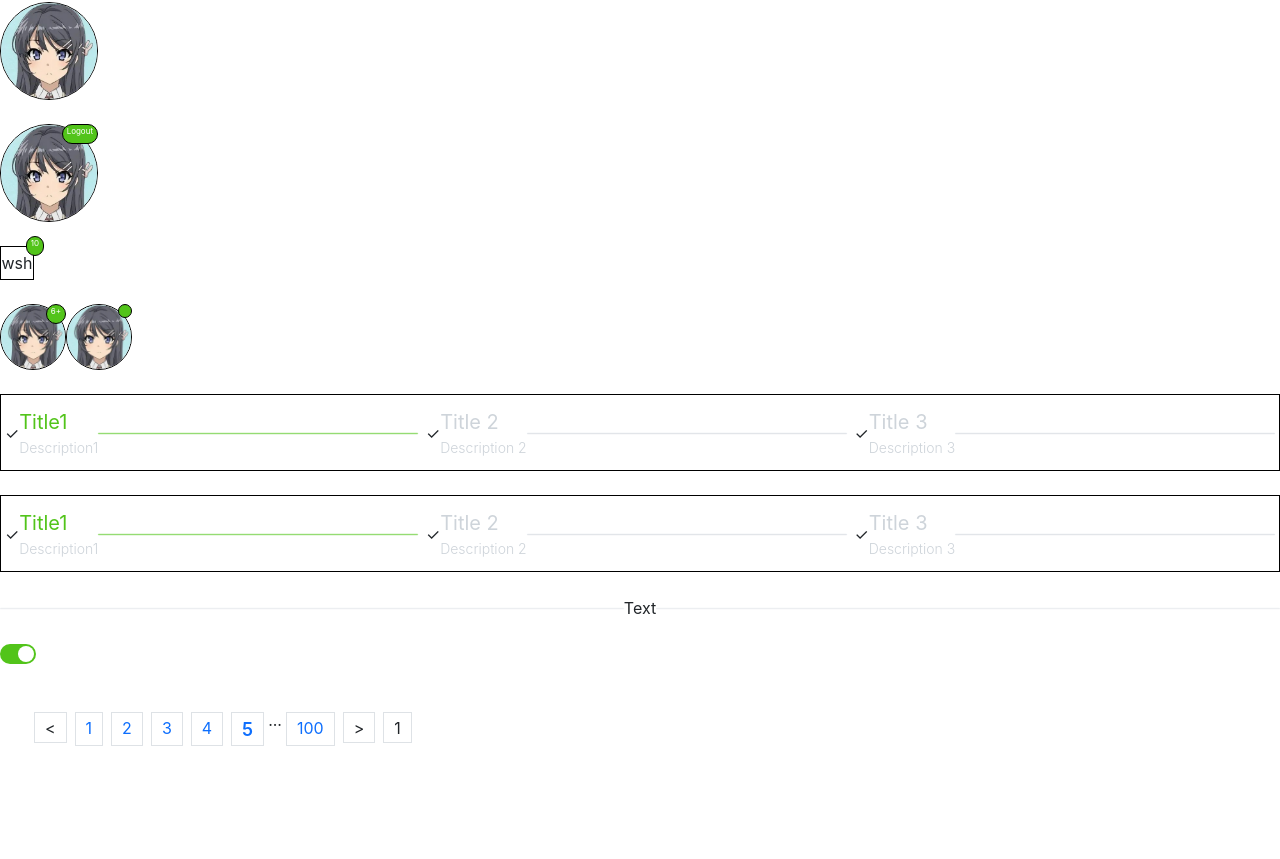
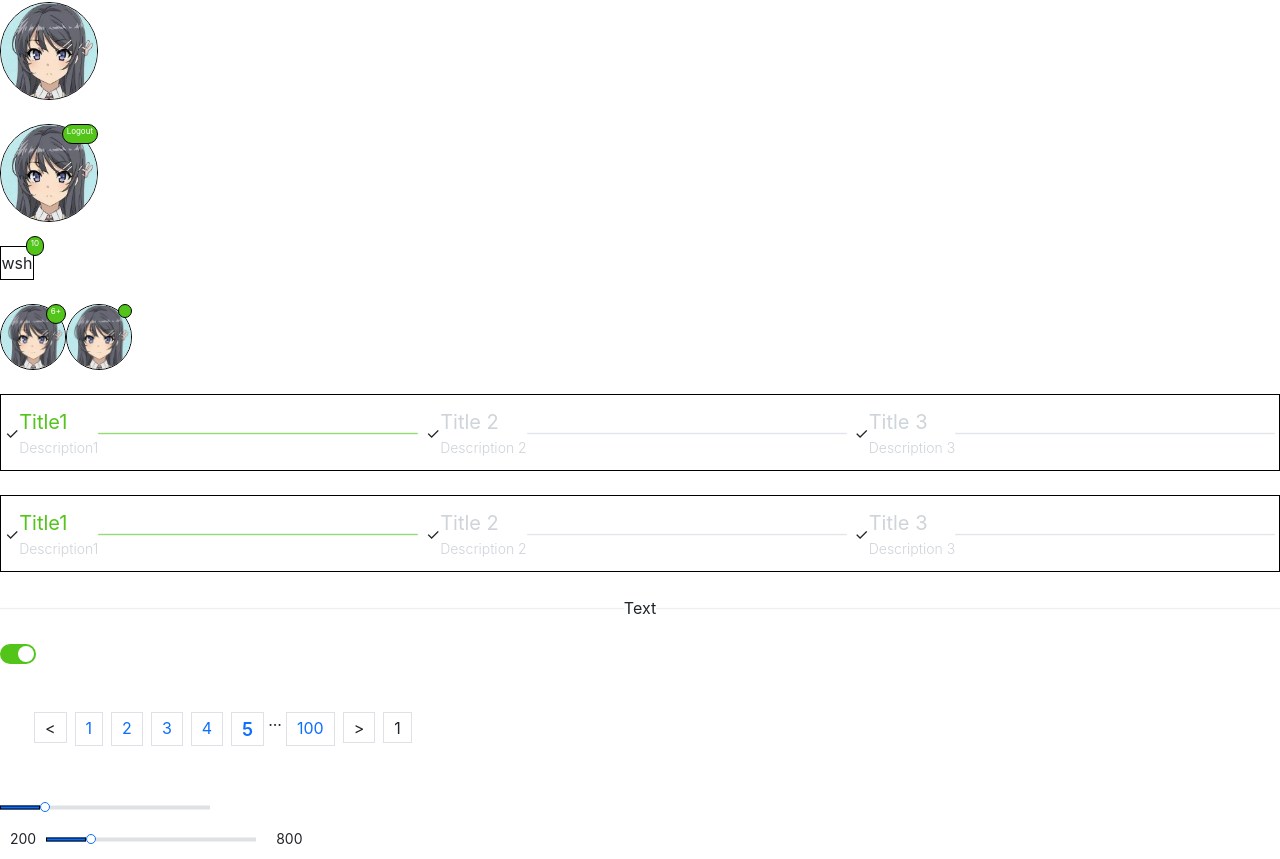
Before and after one commit to tachish/TUI, a React (Create React App) app: page / in a window 1280 px wide. Shown: the part 628-1487 px from the top of the page. Before the commit the page ends 1398 px from the top, so only its background shows below. Built offline with nearby package versions, Linux system fonts and the light colour scheme.

Commit message:
[feat]: Add Slider Component

```diff
--- a/src/App.tsx
+++ b/src/App.tsx
@@ -20,6 +20,7 @@ import Step from './components/steps/step';
 import Switch from './components/switch/switch';
 import Divider from './components/divider/divider';
 import Pagination from './components/pagination/pagination';
+import Slider from './components/slider/slider';
 
 const App: React.FC = () => {
   return (
@@ -231,6 +232,22 @@ const App: React.FC = () => {
         showTotal={false}
       >
       </Pagination>
+
+      <br/>
+
+      <Slider>
+      </Slider>
+      <br/>
+
+
+      <Slider
+        lowerNum={200}
+        upperNum={800}
+        onChange={(v)=>{
+          console.log(v)
+        }}
+      >
+      </Slider>
     </div>
   )
 }
--- /dev/null
+++ b/src/components/slider/_style.scss
@@ -0,0 +1,34 @@
+.slider {
+    display: inline-block;
+}
+
+.slider-trumb {
+    display: inline-block;
+    width: 10px;
+    height: 10px;
+    border-radius: 5px;
+    border: 1px solid $blue;
+    box-sizing: border-box;
+    //transform: translate(500px, 300px);
+}
+
+.slider-left {
+    display: inline-block;
+    background-color: $blue;
+    border: 1px solid #000;
+    height: 4px;
+    transform: translateY(-2.5px);
+}
+
+.slider-right {
+    display: inline-block;
+    background-color: $gray-300;
+    height: 4px;
+    transform: translateY(-2.5px);
+}
+
+.slider-display {
+    padding: 10px 10px;
+    font-size: $font-size-sm;
+    display: inline-block;
+}
--- /dev/null
+++ b/src/components/slider/slider.tsx
@@ -0,0 +1,101 @@
+import React, { useState, useRef } from 'react'
+import classnames from 'classnames';
+
+interface SliderProps {
+    lowerNum?: number
+    upperNum?: number
+    currentNum?: number
+    defaultPercent?: number
+    sliderWidth?: number
+    onChange?: (value: number) => void;
+}
+
+const Slider: React.FC<SliderProps> = (props) => {
+    const {
+        lowerNum,
+        upperNum,
+        defaultPercent,
+        sliderWidth,
+        onChange
+    } = props
+
+    // lock value true: has lock
+    const widthNum = sliderWidth !== undefined ? sliderWidth : 200
+    const diffValue = (upperNum !== undefined && lowerNum !== undefined) ? upperNum - lowerNum : 200
+    const [moveLock, setmoveLock] = useState(true)
+    const [beginX, setbeginX] = useState(0)
+    const [lwidth, setlwidth] = useState((defaultPercent as number) * 0.01 * widthNum)
+    const [rwidth, setrwidth] = useState((100 - (defaultPercent as number)) * 0.01 * widthNum)
+    const [value, setvalue] = useState(0)
+
+    return (
+        <>
+            {
+                lowerNum !== undefined ? <div className={"slider-display"}>
+                                            {lowerNum }
+                                        </div> : <></>
+            }
+
+            <div
+                className={"slider"}
+                // cause mouse maybe move much more faster than the thumb, so event should bind at parent node
+                onMouseDown={(e: React.MouseEvent) => {
+                    setbeginX(e.clientX)
+                    setmoveLock(false)
+                }}
+                onMouseUp={(e: React.MouseEvent) => {
+                    setmoveLock(true)
+                    setbeginX(0)
+                    setvalue(diffValue * lwidth / widthNum )
+                    if(onChange) {
+                        onChange(diffValue * lwidth / widthNum + (lowerNum as number))
+                    }
+                }}
+                onMouseMove={(e: React.MouseEvent) => {
+                    if (!moveLock) {
+                        // left 2 right offset is possitive
+                        const offset = (e.clientX - beginX)
+
+                        setbeginX(beginX + offset)
+                        setlwidth((lwidth + offset) > widthNum ? widthNum : ((lwidth + offset) < 0 ? 0 : (lwidth + offset)))
+                        setrwidth((rwidth - offset) > widthNum ? widthNum : ((rwidth - offset) < 0 ? 0 : (rwidth - offset)))
+                    }
+                }}
+                style={{
+                    width: widthNum + 20 + "px"
+                }}
+            >
+                <div
+                    className={"slider-left"}
+                    style={{
+                        width: lwidth + "px"
+                    }}
+                >
+                </div>
+                <div
+                    className={"slider-trumb"}
+                ></div>
+                <div
+                    className={"slider-right"}
+                    style={{
+                        width: rwidth + "px"
+                    }}
+                >
+                </div>
+            </div>
+
+            {
+                upperNum !== undefined ?
+                            <div className={"slider-display"}>
+                                {upperNum}
+                            </div>
+                            :<></>
+            }
+        </>
+    )
+}
+
+Slider.defaultProps = {
+    defaultPercent: 20
+}
+export default Slider
--- a/src/styles/_variables.scss
+++ b/src/styles/_variables.scss
@@ -306,27 +306,28 @@ $input-group-addon-border-color:        $input-border-color !default;
 
 // Progress bars
 
-$progress-font-size:                $font-size-base * .75 !default;
-$progress-bg:                       $gray-200 !default;
-$progress-border-radius:            $border-radius !default;
-$progress-bar-color:                $white !default;
-$progress-bar-transition:           width .6s ease !default;
+$progress-font-size:                    $font-size-base * .75 !default;
+$progress-bg:                           $gray-200 !default;
+$progress-border-radius:                $border-radius !default;
+$progress-bar-color:                    $white !default;
+$progress-bar-transition:               width .6s ease !default;
 
 // Avatar
-$avatar-square:                          square;
-$avatar-circle:                          circle;
+$avatar-square:                         square;
+$avatar-circle:                         circle;
+$avatar-font-size-base:                 $font-size-base * 2;
+$avatar-small-diameter:                 2rem !default;
+$avatar-normal-diameter:                4rem !default;
+$avatar-large-diameter:                 6rem !default;
+// Badg
+$badge-height:                          1.25rem !default;
+$badge-line-height:                     $line-height-base;
+$badge-padding:                         .25rem !default;
+$badge-font-size:                       .5rem !default;
+// step
+$step-padding-x:                        .25rem !default;
+$step-padding-y:                        .75rem !default;
 
-$avatar-font-size-base:                  $font-size-base * 2;
-$avatar-small-diameter:                  2rem !default;
-$avatar-normal-diameter:                 4rem !default;
-$avatar-large-diameter:                  6rem !default;
-
-// Badge
-$badge-height:                           1.25rem !default;
-$badge-line-height:                      $line-height-base;
-$badge-padding:                          .25rem !default;
-$badge-font-size:                        .5rem !default;
-
-// steps
-$step-padding-x:                           .25rem !default;
-$step-padding-y:                           .75rem !default;
+// slider
+$thumbtrack-dismeter:                   10px !default;
+$thumbtrack-radius:                     $thumbtrack-dismeter !default;
--- a/src/styles/index.scss
+++ b/src/styles/index.scss
@@ -39,3 +39,6 @@
 
 // Pagination
 @import "../components/pagination/style";
+
+// Slider
+@import "../components/slider/style";
```
Also changed, not shown: 2 other files (tests, documents, lock files or other folders).
